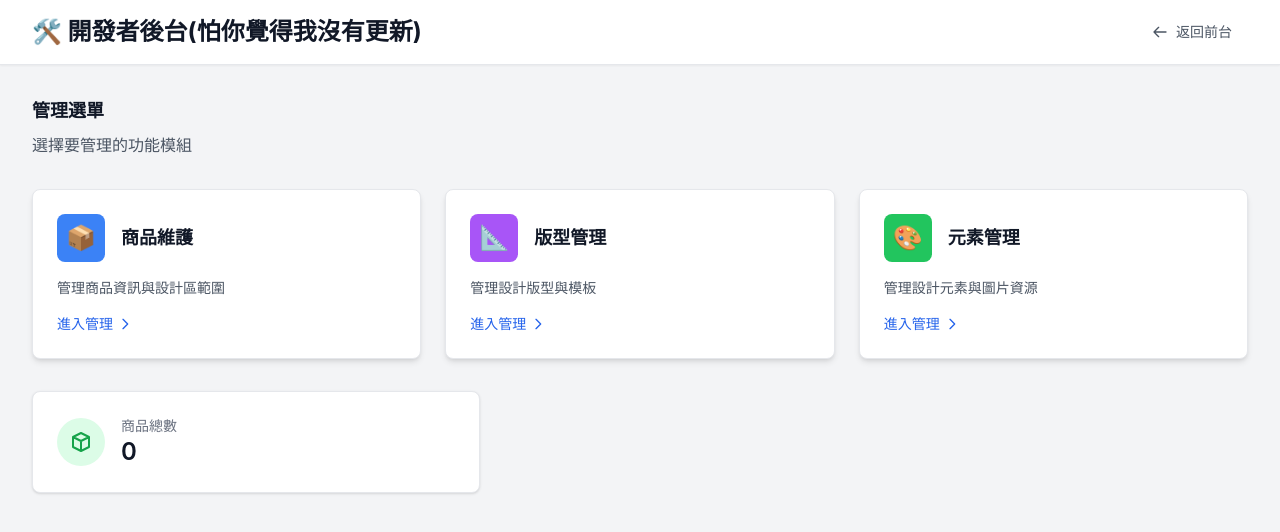
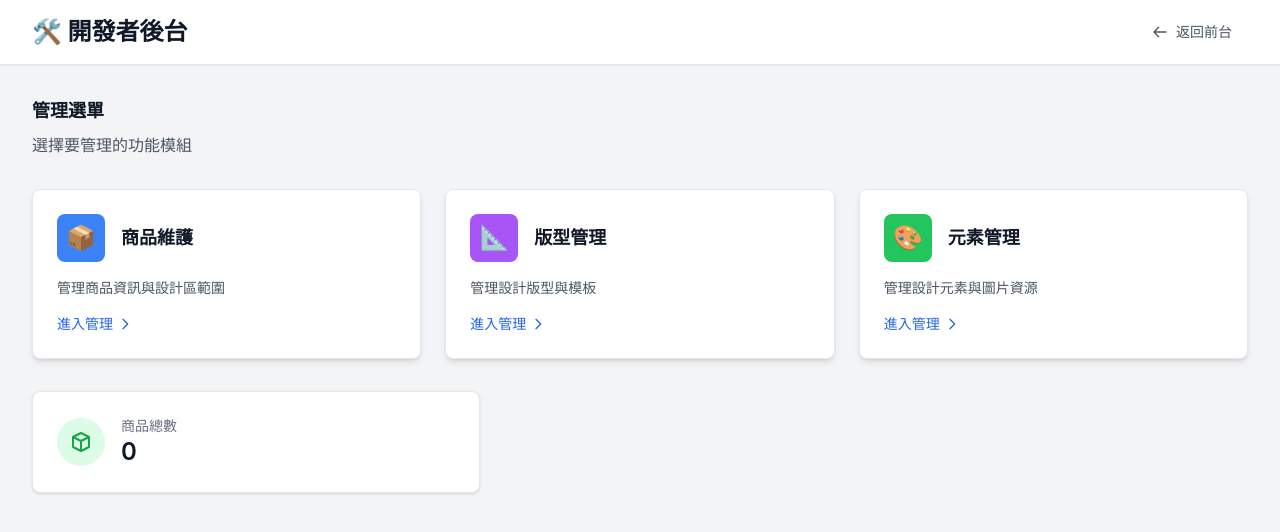
Before and after one commit to sino0914/MonKind, a React (Create React App) app in the folder my-react-app/: page /admin in a window 1280 px wide. Shown: the top 532 px of the page. Built offline with nearby package versions, Linux system fonts and the light colour scheme; no server answers.

Commit message:
我再改回去

```diff
--- a/my-react-app/src/pages/Admin/Admin.jsx
+++ b/my-react-app/src/pages/Admin/Admin.jsx
@@ -64,7 +64,7 @@
         <div className="max-w-7xl mx-auto px-4 sm:px-6 lg:px-8">
           <div className="flex items-center justify-between h-16">
             <div className="flex items-center">
-              <h1 className="text-2xl font-bold text-gray-900">🛠️ 開發者後台(怕你覺得我沒有更新)</h1>
+              <h1 className="text-2xl font-bold text-gray-900">🛠️ 開發者後台</h1>
             </div>
             <button
               onClick={() => navigate('/')}
```
